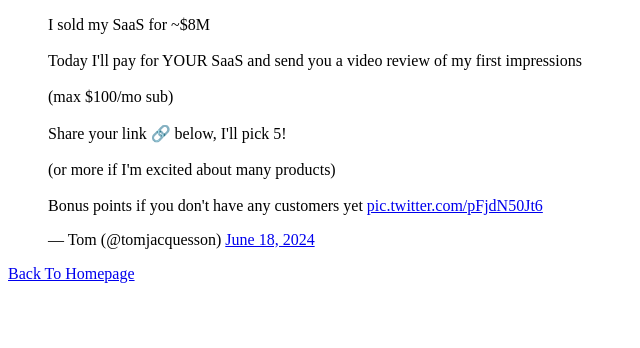
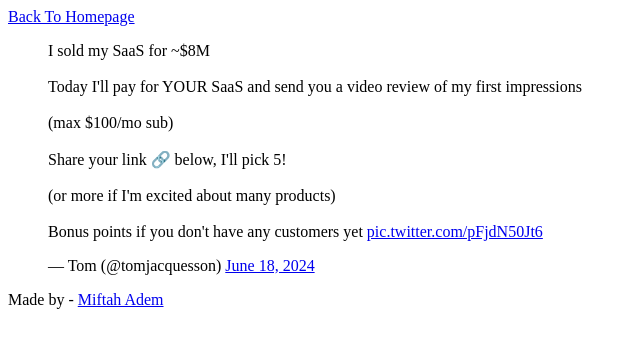
Before and after one commit to miftaha/My_First_Portfolio, a plain HTML site: page html_basic/tweets.html in a window 1280 px wide. Shown: the whole page, without its empty margins (0-640 px from the left). Drawn offline with Linux system fonts and the light colour scheme.

Commit message:
modify  index.html and  tweets.html

```diff
--- a/html_basic/tweets.html
+++ b/html_basic/tweets.html
@@ -6,13 +6,15 @@
     <title>My Portfolio</title>
   </head>
   <body>
+    <header><a href="/html_basic/index.html">Back To Homepage</a></header>
+    <main>
       <blockquote class="twitter-tweet">
         <p lang="en" dir="ltr">
-        I sold my SaaS for ~$8M<br /><br />Today I&#39;ll pay for YOUR SaaS and
-        send you a video review of my first impressions<br /><br />(max $100/mo
-        sub)<br /><br />Share your link 🔗 below, I&#39;ll pick 5!<br /><br />(or
-        more if I&#39;m excited about many products)<br /><br />Bonus points if
-        you don&#39;t have any customers yet
+          I sold my SaaS for ~$8M<br /><br />Today I&#39;ll pay for YOUR SaaS
+          and send you a video review of my first impressions<br /><br />(max
+          $100/mo sub)<br /><br />Share your link 🔗 below, I&#39;ll pick 5!<br /><br />(or
+          more if I&#39;m excited about many products)<br /><br />Bonus points
+          if you don&#39;t have any customers yet
           <a href="https://t.co/pFjdN50Jt6">pic.twitter.com/pFjdN50Jt6</a>
         </p>
         &mdash; Tom (@tomjacquesson)
@@ -26,6 +28,7 @@
         src="https://platform.twitter.com/widgets.js"
         charset="utf-8"
       ></script>
-    <a href="/html_basic/index.html">Back To Homepage</a>
+    </main>
+    <footer>Made by <Miftah Adem> - <a href="https://github.com/miftaha" target="_blank">Miftah Adem</a></footer>
   </body>
 </html>
```
Also changed, not shown: html_basic/index.html (+7 -1 lines). Lines whose indentation alone changed are shown as unchanged.
